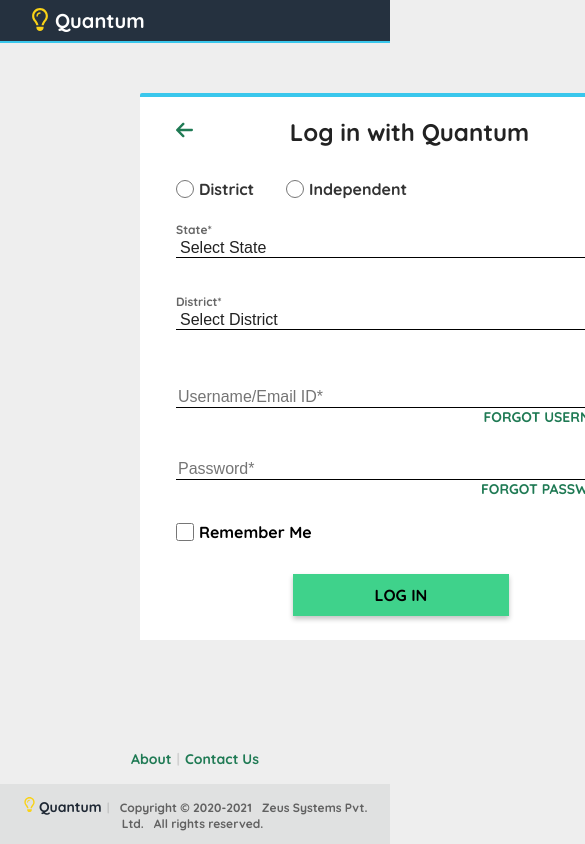
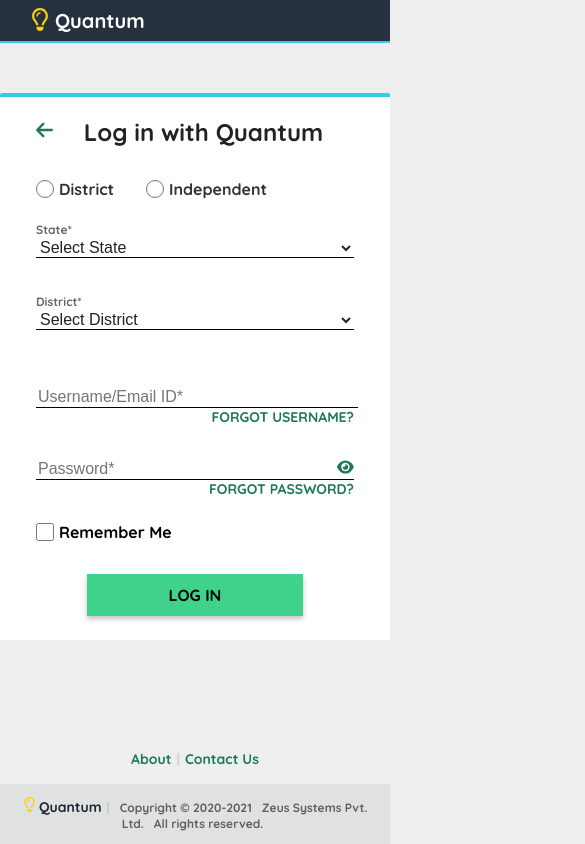
Before and after one commit to meetzeus147/zeustraining, a plain HTML site: page login-page/index.html in a window 390 px wide. Shown: the top 844 px of the page, 585 px wide, since content can reach past the window. Drawn offline with nearby package versions, Linux system fonts and the light colour scheme; files that its build step writes are made by us from their sources.

Commit message:
login page made responsive with scss

```diff
--- a/login-page/style.scss
+++ b/login-page/style.scss
@@ -39,7 +39,6 @@
     font-style: normal;
     font-variant: normal;
     font-weight: bold;
-    font-family: $primaryfont;
 }
 
 .header {
@@ -228,8 +227,15 @@
     }
 }
 
-@media screen and (max-width: 1000px) {
+@media screen and (max-width: 768px) {
     .main {
-        margin: 50px 140px auto 140px;
+        margin: 50px auto auto auto;
     }
 }
+
+@media screen and (max-width: 600px) {
+    .main {
+        margin: 50px 0 auto 0;
+        width: auto;
+    }
+}
```
